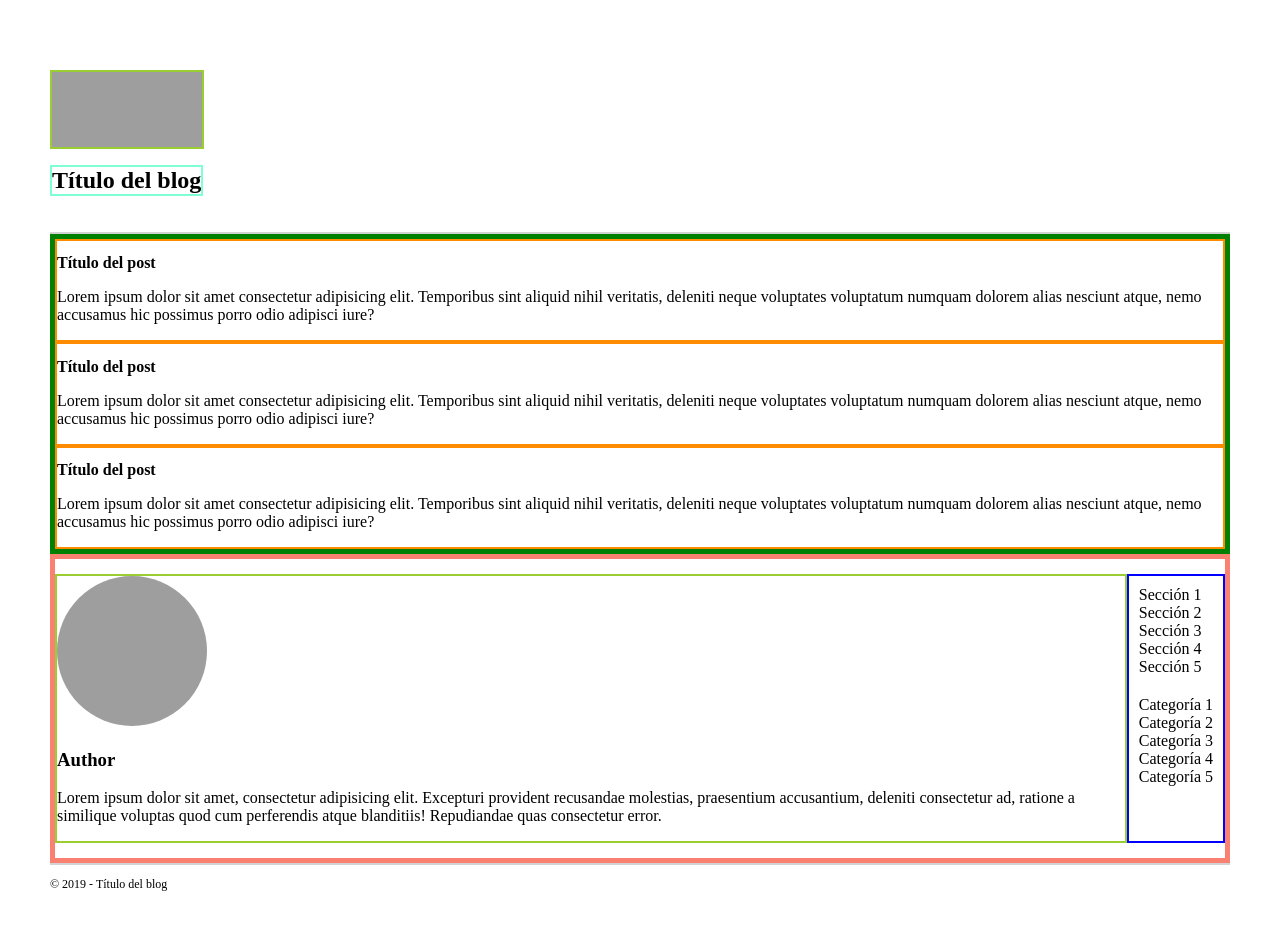
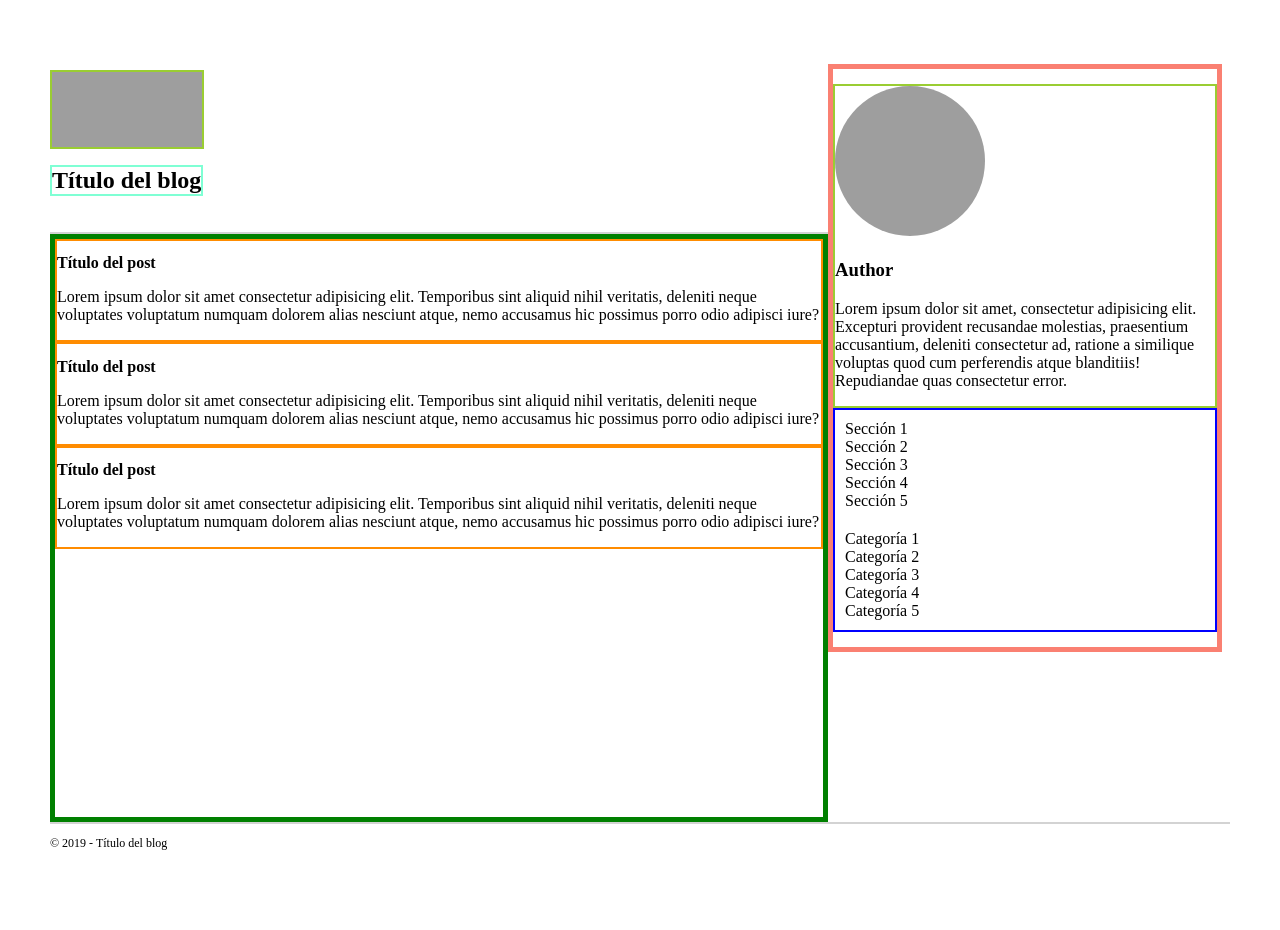
Before and after one commit to azaharamg/blog, a website: page docs/index.html in a window 1280 px wide. Drawn offline with nearby package versions, Linux system fonts and the light colour scheme; files that its build step writes are made by us from their sources; grey boxes are pictures that could not be loaded.

Commit message:
Fix components positions

```diff
--- a/_src/assets/scss/layout/_aside.scss
+++ b/_src/assets/scss/layout/_aside.scss
@@ -3,6 +3,13 @@
   grid-column: span 2;
   display: grid;
   padding: 15px 0;
+  @media all and (min-width:768px) {
+    width: 30vw;
+    grid-column: 2/3;
+    display: flex;
+    flex-direction: column;
+    transform: translate(0,-170px);
+  }
 }
 
 .section__first {
--- a/_src/assets/scss/layout/_header.scss
+++ b/_src/assets/scss/layout/_header.scss
@@ -7,6 +7,7 @@
   grid-column: span 2;
   @media all and (min-width:768px) {
     align-items: flex-start;
+    grid-column: 1/2;
   }
 }
 
--- a/_src/assets/scss/layout/_maincontainer.scss
+++ b/_src/assets/scss/layout/_maincontainer.scss
@@ -1,6 +1,10 @@
 .main {
   border: 5px solid green;
   grid-column: span 2;
+  @media all and (min-width:768px) {
+    grid-column: 1/2;
+    width: 60vw;
+  }
 }
 
 .main__post {
```
